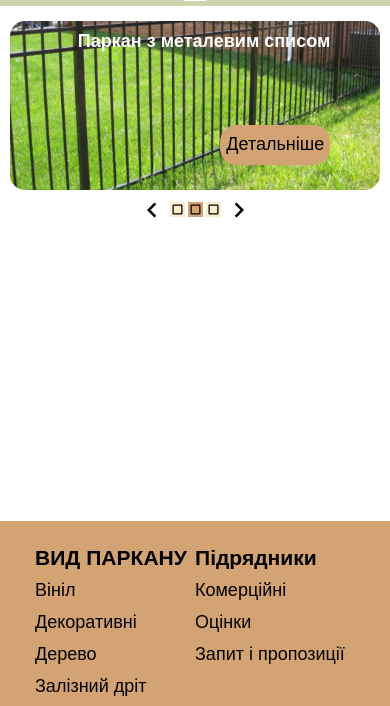
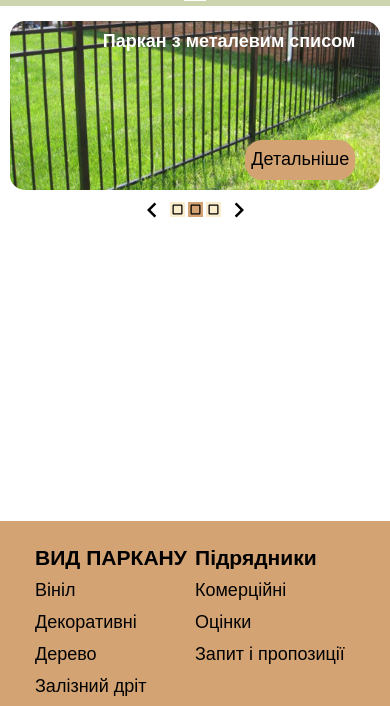
Before and after one commit to d9nchik/gozha_ogorozha, a plain HTML site: page index.html in a window 390 px wide. Shown: the part 82-788 px from the top of the page. Drawn offline with Linux system fonts and the light colour scheme; a web font is replaced by a local one.

Commit message:
move button and header of scroller in small devices

```diff
--- a/css/main.sass
+++ b/css/main.sass
@@ -262,3 +262,7 @@ footer
         h3
           font-size: 18px
           top: 10px
+          right: 25px
+        button
+          bottom: 15px
+          right: 25px
```
Also changed, not shown: css/main.css, 1 other file.
